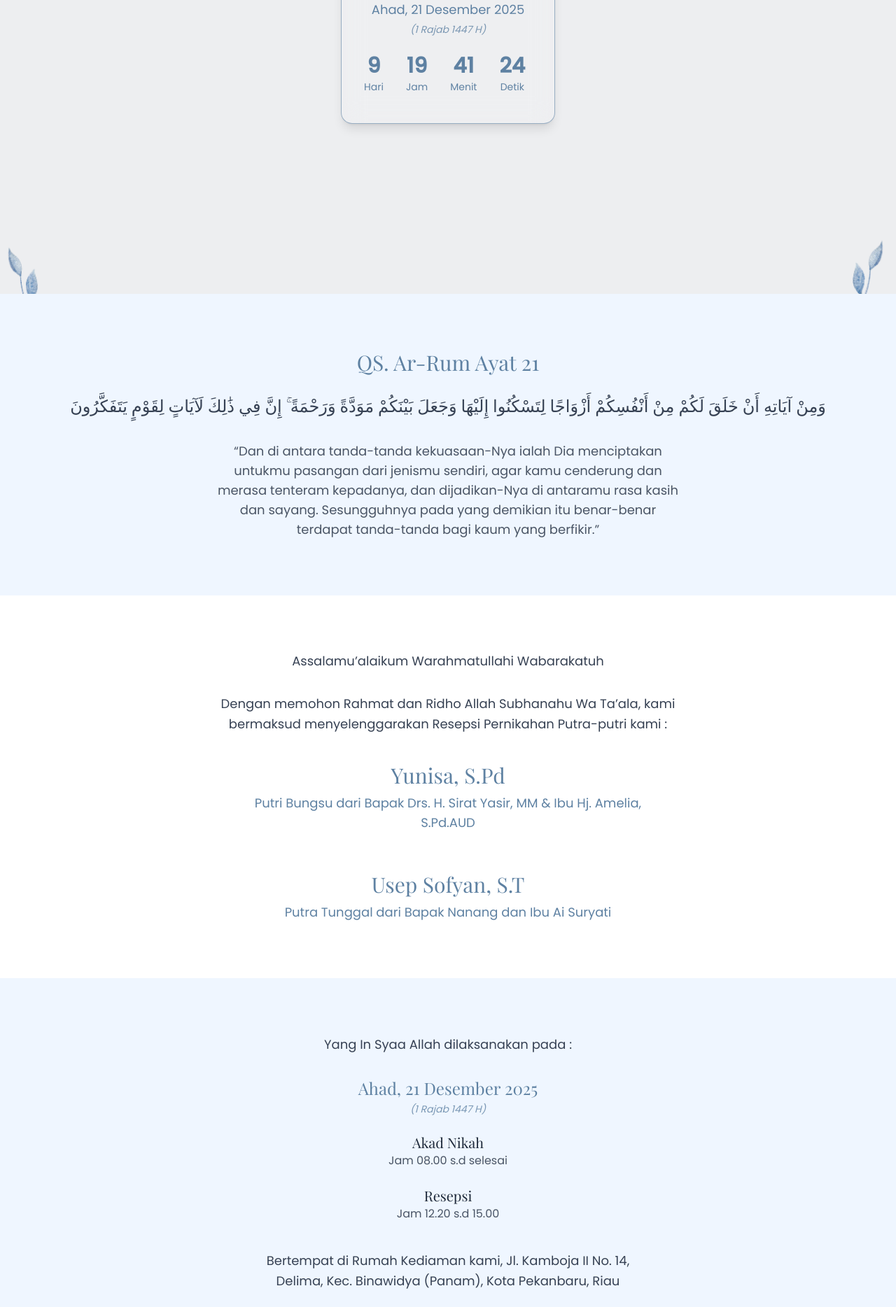
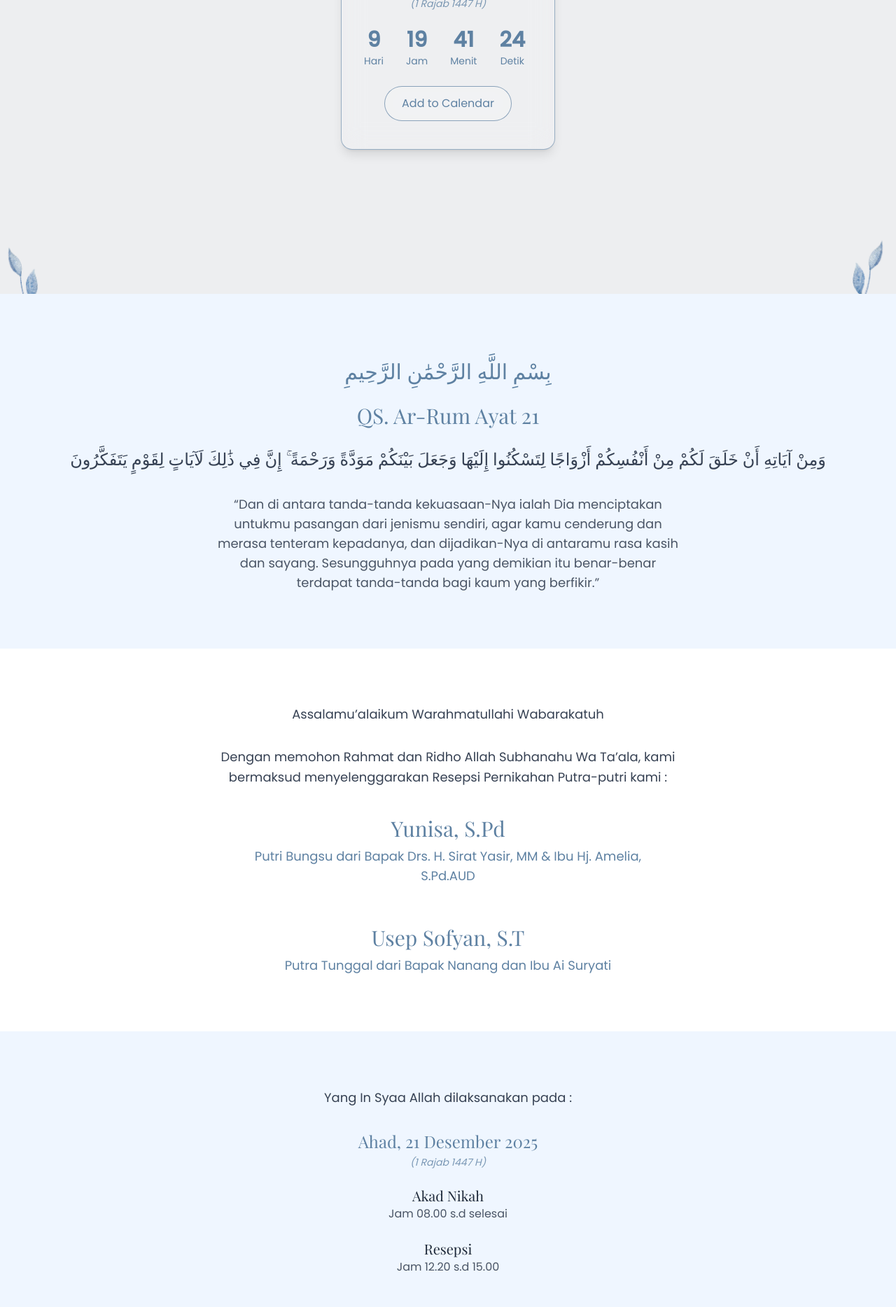
Before and after one commit to usepsofyaan/satubiruid, a Next.js app: page /yunisadanusep in a window 1280 px wide. Shown: the part 380-2248 px from the top of the page at 70% size. Built offline with nearby package versions, Linux system fonts and the light colour scheme; no server answers; the database is empty.

Commit message:
add : save calendar

```diff
--- a/src/app/yunisadanusep/page.js
+++ b/src/app/yunisadanusep/page.js
@@ -103,6 +103,13 @@ export default function LandingPage() {
     return diffMinutes <= 60; // <= 1 jam
   };
 
+  const googleCalendarUrl =
+    "https://calendar.google.com/calendar/render?action=TEMPLATE" +
+    "&text=Walimatul+Urs+Yunisa+%26+Usep" +
+    "&dates=20251221T010000Z/20251221T070000Z" +
+    "&details=Undangan+Pernikahan+Yunisa+dan+Usep" +
+    "&location=Jl.+Kamboja+II+No.+14,+Pekanbaru";
+
   return (
     <>
       {/* SECTION 1 — HERO */}
@@ -123,7 +130,7 @@ export default function LandingPage() {
           <p className="font-poppins text-sm text-[#5e81a2]/80 mb-6 italic">(1 Rajab 1447 H)</p>
 
           {/* Countdown */}
-          <div className="flex gap-8 text-center font-poppins">
+          <div className="flex gap-8 text-center font-poppins mb-6">
             <div>
               <p className="text-3xl text-[#5e81a2] font-bold">{countdown.days}</p>
               <span className="text-sm text-[#5e81a2]">Hari</span>
@@ -141,11 +148,25 @@ export default function LandingPage() {
               <span className="text-sm text-[#5e81a2]">Detik</span>
             </div>
           </div>
+
+          <a
+            href={googleCalendarUrl}
+            target="_blank"
+            rel="noopener noreferrer"
+            className="inline-flex items-center gap-2 px-6 py-3 rounded-full
+             border border-[#5e81a2]/70 text-[#5e81a2]
+             bg-white/10 backdrop-blur-lg
+             hover:bg-[#5e81a2] hover:text-white transition"
+          >
+            Add to Calendar
+          </a>
         </div>
       </div>
 
       {/* SECTION 2 — AYAT SUCI QS AR-RUM 21 */}
       <section className="py-20 px-6 bg-blue-50 text-center">
+        <p className="font-playfair text-2xl md:text-3xl text-[#5e81a2] mb-4 text-center leading-loose">بِسْمِ اللَّهِ الرَّحْمَٰنِ الرَّحِيمِ</p>
+
         <h2 className="font-playfair text-3xl text-[#5e81a2] mb-6">QS. Ar-Rum Ayat 21</h2>
 
         <p className="font-playfair text-2xl text-gray-700 leading-relaxed mb-8">
@@ -199,7 +220,8 @@ export default function LandingPage() {
         </div>
 
         {/* Alamat */}
-        <p className="font-poppins text-gray-700 max-w-xl mx-auto text-lg leading-relaxed mb-10">Bertempat di Rumah Kediaman kami, Jl. Kamboja II No. 14, Delima, Kec. Binawidya (Panam), Kota Pekanbaru, Riau</p>
+        <p className="font-poppins text-gray-700 max-w-xl mx-auto text-lg leading-relaxed mb-2">Bertempat di Rumah Kediaman kami</p>
+        <p className="font-poppins text-gray-700 max-w-xl mx-auto text-lg leading-relaxed mb-10">Jl. Kamboja II No. 14, Delima, Kec. Binawidya (Panam), Kota Pekanbaru, Riau</p>
 
         {/* Penutup */}
         <p className="font-poppins text-gray-700 max-w-2xl mx-auto text-lg leading-relaxed mb-8">
```
